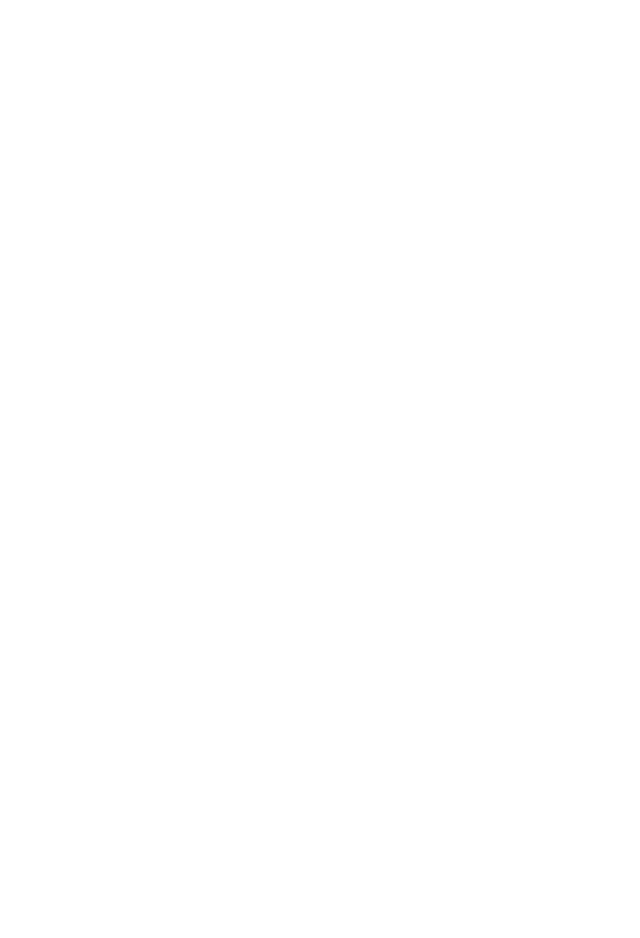
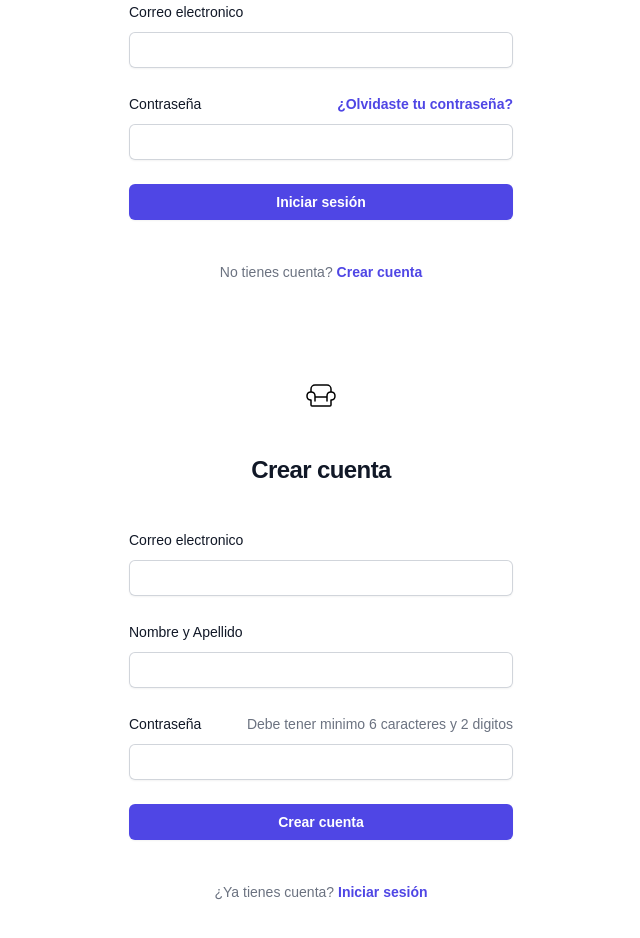
Before and after one commit to SantiagoCaso/PPS-2024-TUP, a React (Vite) app in the folder Frontend/: page / in a window 1280 px wide. Shown: the part 260-1198 px from the top of the page, without its empty margins (319-959 px from the left). Before the commit the page ends 800 px from the top, so only its background shows below. Built offline with nearby package versions, Linux system fonts and the light colour scheme.

Commit message:
SingIn & Register

```diff
--- a/Frontend/src/App.jsx
+++ b/Frontend/src/App.jsx
@@ -1,9 +1,13 @@
+import Register from "./components/Forms/Register/Register";
+import SingIn from "./components/Forms/Sing in/SingIn";
 import { NavBar } from "./components/Nav/NavBar";
 
 function App() {
   return (
     <div className="w-full font-geist ">
       <NavBar />
+      <SingIn />
+      <Register />
     </div>
   );
 }
--- /dev/null
+++ b/Frontend/src/components/Forms/Register/Register.jsx
@@ -0,0 +1,105 @@
+import Logo from "../../icons/Logo";
+
+const Register = () => {
+  return (
+    <div className="flex min-h-full flex-1 flex-col justify-center px-6 py-12 lg:px-8">
+      <div className="sm:mx-auto sm:w-full sm:max-w-sm">
+        <div className="grid place-content-center">
+          <Logo />
+        </div>
+        <h2 className="mt-10 text-center text-2xl font-bold leading-9 tracking-tight text-gray-900">
+          Crear cuenta
+        </h2>
+      </div>
+
+      <div className="mt-10 sm:mx-auto sm:w-full sm:max-w-sm">
+        <form className="space-y-6" action="#" method="POST">
+          <div>
+            <label
+              htmlFor="email"
+              className="block text-sm font-medium leading-6 text-gray-900"
+            >
+              Correo electronico
+            </label>
+            <div className="mt-2">
+              <input
+                id="email"
+                name="email"
+                type="email"
+                autoComplete="email"
+                required
+                className="block w-full rounded-md border-0 py-1.5 text-gray-900 shadow-sm ring-1 ring-inset ring-gray-300 placeholder:text-gray-400 focus:ring-2 focus:ring-inset focus:ring-indigo-600 sm:text-sm sm:leading-6"
+              />
+            </div>
+          </div>
+
+          <div>
+            <label
+              htmlFor="name"
+              className="block text-sm font-medium leading-6 text-gray-900"
+            >
+              Nombre y Apellido
+            </label>
+            <div className="mt-2">
+              <input
+                id="name"
+                name="name"
+                type="text"
+                autoComplete="name"
+                required
+                className="block w-full rounded-md border-0 py-1.5 text-gray-900 shadow-sm ring-1 ring-inset ring-gray-300 placeholder:text-gray-400 focus:ring-2 focus:ring-inset focus:ring-indigo-600 sm:text-sm sm:leading-6"
+              />
+            </div>
+          </div>
+
+          <div>
+            <div className="flex items-center justify-between">
+              <label
+                htmlFor="password"
+                className="block text-sm font-medium leading-6 text-gray-900"
+              >
+                Contraseña
+              </label>
+              <div className="text-sm">
+                <a className="mt-10 text-center text-sm text-gray-500">
+                  Debe tener minimo 6 caracteres y 2 digitos
+                </a>
+              </div>
+            </div>
+            <div className="mt-2">
+              <input
+                id="password"
+                name="password"
+                type="password"
+                autoComplete="current-password"
+                required
+                className="block w-full rounded-md border-0 py-1.5 text-gray-900 shadow-sm ring-1 ring-inset ring-gray-300 placeholder:text-gray-400 focus:ring-2 focus:ring-inset focus:ring-indigo-600 sm:text-sm sm:leading-6"
+              />
+            </div>
+          </div>
+
+          <div>
+            <button
+              type="submit"
+              className="flex w-full justify-center rounded-md bg-indigo-600 px-3 py-1.5 text-sm font-semibold leading-6 text-white shadow-sm hover:bg-indigo-500 focus-visible:outline focus-visible:outline-2 focus-visible:outline-offset-2 focus-visible:outline-indigo-600"
+            >
+              Crear cuenta
+            </button>
+          </div>
+        </form>
+
+        <p className="mt-10 text-center text-sm text-gray-500">
+          ¿Ya tienes cuenta?{" "}
+          <a
+            href="#"
+            className="font-semibold leading-6 text-indigo-600 hover:text-indigo-500"
+          >
+            Iniciar sesión
+          </a>
+        </p>
+      </div>
+    </div>
+  );
+};
+
+export default Register;
--- /dev/null
+++ b/Frontend/src/components/Forms/Sing in/SingIn.jsx
@@ -0,0 +1,89 @@
+import Logo from "../../icons/Logo";
+
+const SingIn = () => {
+  return (
+    <div className="flex min-h-full flex-1 flex-col justify-center px-6 py-12 lg:px-8">
+      <div className="sm:mx-auto sm:w-full sm:max-w-sm">
+        <div className="grid place-content-center">
+          <Logo />
+        </div>
+        <h2 className="mt-10 text-center text-2xl font-bold leading-9 tracking-tight text-gray-900">
+          Iniciar sesión con tu cuenta
+        </h2>
+      </div>
+
+      <div className="mt-10 sm:mx-auto sm:w-full sm:max-w-sm">
+        <form className="space-y-6" action="#" method="POST">
+          <div>
+            <label
+              htmlFor="email"
+              className="block text-sm font-medium leading-6 text-gray-900"
+            >
+              Correo electronico
+            </label>
+            <div className="mt-2">
+              <input
+                id="email"
+                name="email"
+                type="email"
+                autoComplete="email"
+                required
+                className="block w-full rounded-md border-0 py-1.5 text-gray-900 shadow-sm ring-1 ring-inset ring-gray-300 placeholder:text-gray-400 focus:ring-2 focus:ring-inset focus:ring-indigo-600 sm:text-sm sm:leading-6"
+              />
+            </div>
+          </div>
+
+          <div>
+            <div className="flex items-center justify-between">
+              <label
+                htmlFor="password"
+                className="block text-sm font-medium leading-6 text-gray-900"
+              >
+                Contraseña
+              </label>
+              <div className="text-sm">
+                <a
+                  href="#"
+                  className="font-semibold text-indigo-600 hover:text-indigo-500"
+                >
+                  ¿Olvidaste tu contraseña?
+                </a>
+              </div>
+            </div>
+            <div className="mt-2">
+              <input
+                id="password"
+                name="password"
+                type="password"
+                autoComplete="current-password"
+                required
+                className="block w-full rounded-md border-0 py-1.5 text-gray-900 shadow-sm ring-1 ring-inset ring-gray-300 placeholder:text-gray-400 focus:ring-2 focus:ring-inset focus:ring-indigo-600 sm:text-sm sm:leading-6"
+              />
+            </div>
+          </div>
+
+          <div>
+            <button
+              type="submit"
+              className="flex w-full justify-center rounded-md bg-indigo-600 px-3 py-1.5 text-sm font-semibold leading-6 text-white shadow-sm hover:bg-indigo-500 focus-visible:outline focus-visible:outline-2 focus-visible:outline-offset-2 focus-visible:outline-indigo-600"
+            >
+              Iniciar sesión
+            </button>
+          </div>
+        </form>
+
+        <p className="mt-10 text-center text-sm text-gray-500">
+          No tienes cuenta?{" "}
+          <a
+            href="#"
+            className="font-semibold leading-6 text-indigo-600 hover:text-indigo-500"
+          >
+            Crear cuenta
+          </a>
+        </p>
+      </div>
+    </div>
+  );
+};
+
+export default SingIn;
--- a/Frontend/src/components/Nav/NavBar.jsx
+++ b/Frontend/src/components/Nav/NavBar.jsx
@@ -1,6 +1,6 @@
 import { Cart } from "../icons/Cart";
+import Logo from "../icons/Logo";
 import { OpenMenu } from "../icons/OpenMenu";
-import { Logo } from "../shared/Logo";
 
 export const NavBar = () => {
   return (
--- /dev/null
+++ b/Frontend/src/components/icons/Logo.jsx
@@ -0,0 +1,15 @@
+function Logo() {
+  return (
+    <svg
+      xmlns="http://www.w3.org/2000/svg"
+      width="32"
+      height="32"
+      fill="#000000"
+      viewBox="0 0 256 256"
+    >
+      <path d="M214,90.48V72a38,38,0,0,0-38-38H80A38,38,0,0,0,42,72V90.48a38,38,0,0,0,0,75.05V200a14,14,0,0,0,14,14H200a14,14,0,0,0,14-14V165.53a38,38,0,0,0,0-75ZM80,46h96a26,26,0,0,1,26,26V90.48A38.05,38.05,0,0,0,170,128v2H86v-2A38.05,38.05,0,0,0,54,90.48V72A26,26,0,0,1,80,46ZM208.35,154H208a6,6,0,0,0-6,6v40a2,2,0,0,1-2,2H56a2,2,0,0,1-2-2V160h0a6,6,0,0,0-6-6h-.35A26,26,0,1,1,74,128v40a6,6,0,0,0,12,0V142h84v26a6,6,0,0,0,12,0V128a26,26,0,1,1,26.35,26Z"></path>
+    </svg>
+  );
+}
+
+export default Logo;
--- a/Frontend/src/components/shared/Logo.jsx
+++ /dev/null
@@ -1,5 +0,0 @@
-export const Logo = () => {
-  return (
-    <div className=" w-fit tracking-widest font-bold text-xl ">FurnitureStore</div>
-  )
-}
```
